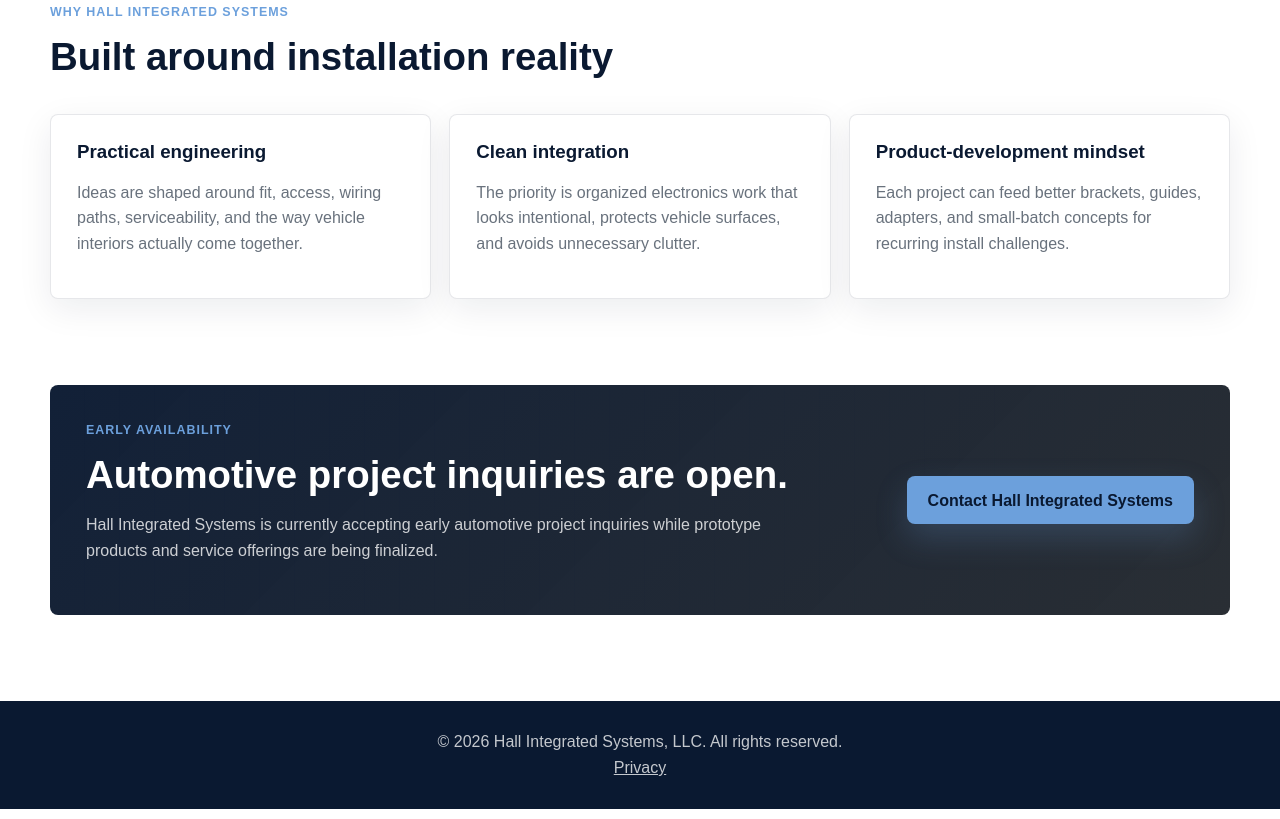
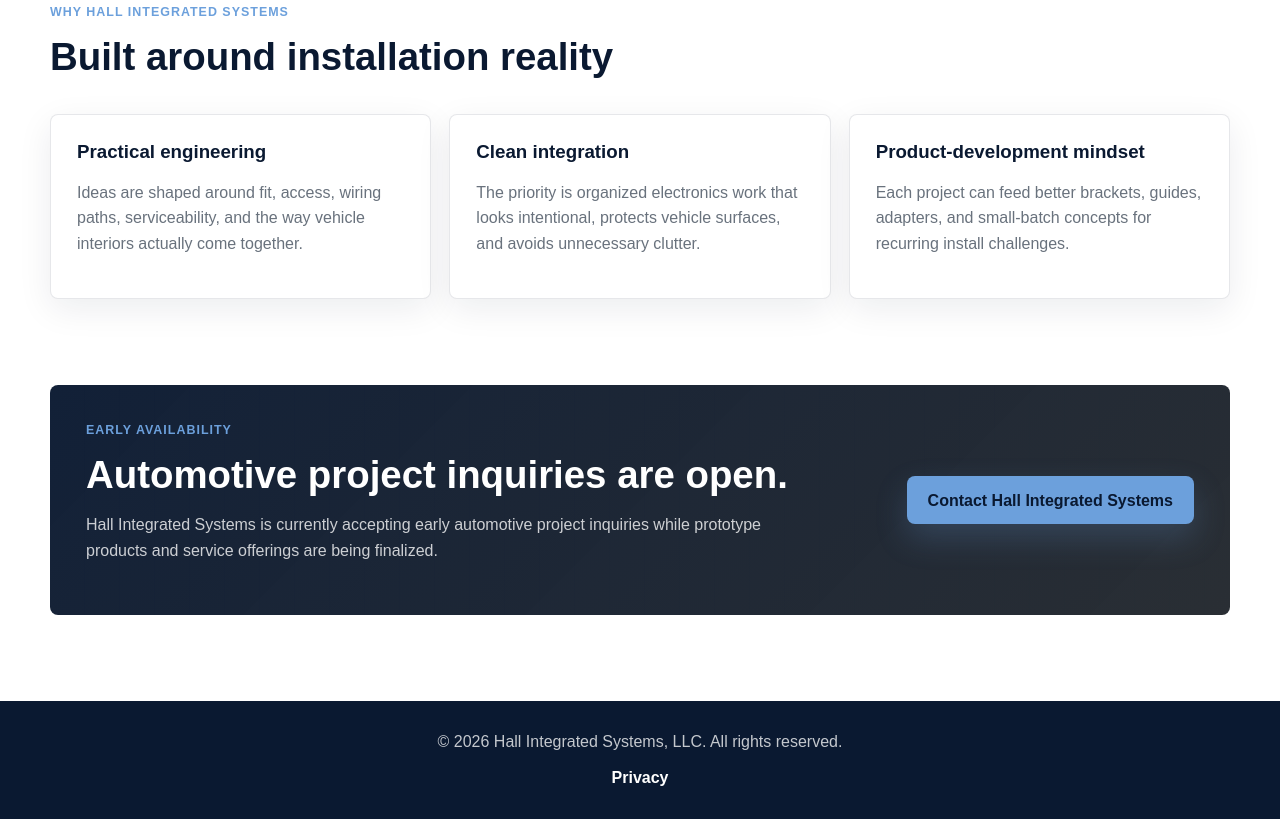
Before and after one commit to Hall-Integrated-Systems/SITE, a plain HTML site: page index.html in a window 1280 px wide. Shown: the part 1853-2672 px from the top of the page. Drawn offline with Linux system fonts and the light colour scheme; files whose address does not match are found by name.

Commit message:
Update shared footer privacy styling

```diff
--- a/style.css
+++ b/style.css
@@ -565,6 +565,18 @@
   margin: 0;
 }
 
+.site-footer a {
+  display: inline-flex;
+  margin-top: 10px;
+  color: var(--white);
+  text-decoration: none;
+  font-weight: 700;
+}
+
+.site-footer a:hover {
+  color: var(--blue);
+}
+
 @media (max-width: 980px) {
   .hero,
   .two-column,
```
